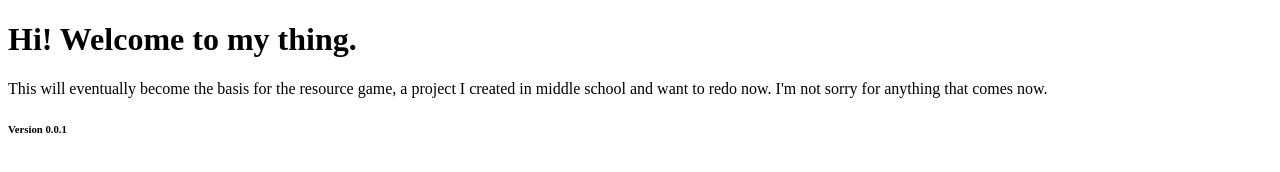
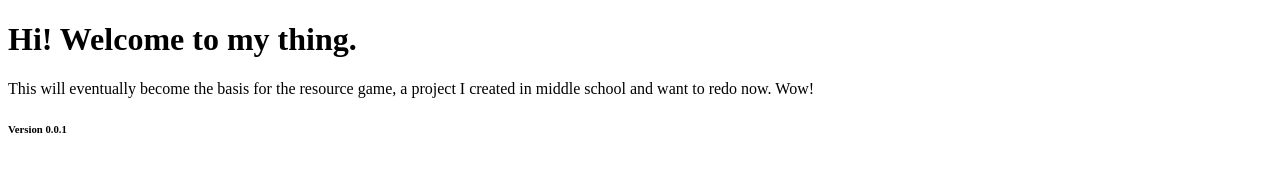
Before and after one commit to Gradels/theresourcegame, a plain HTML site: page index.html in a window 1280 px wide. Drawn offline with Linux system fonts and the light colour scheme.

Commit message:
Update index.html

```diff
--- a/index.html
+++ b/index.html
@@ -6,7 +6,7 @@
   </head>
   <body>
     <h1>Hi! Welcome to my thing.</h1>
-    <p>This will eventually become the basis for the resource game, a project I created in middle school and want to redo now. I'm not sorry for anything that comes now.</p>
+    <p>This will eventually become the basis for the resource game, a project I created in middle school and want to redo now. Wow!</p>
     <h6>Version 0.0.1</h6>
   </body>
 </html>
```
